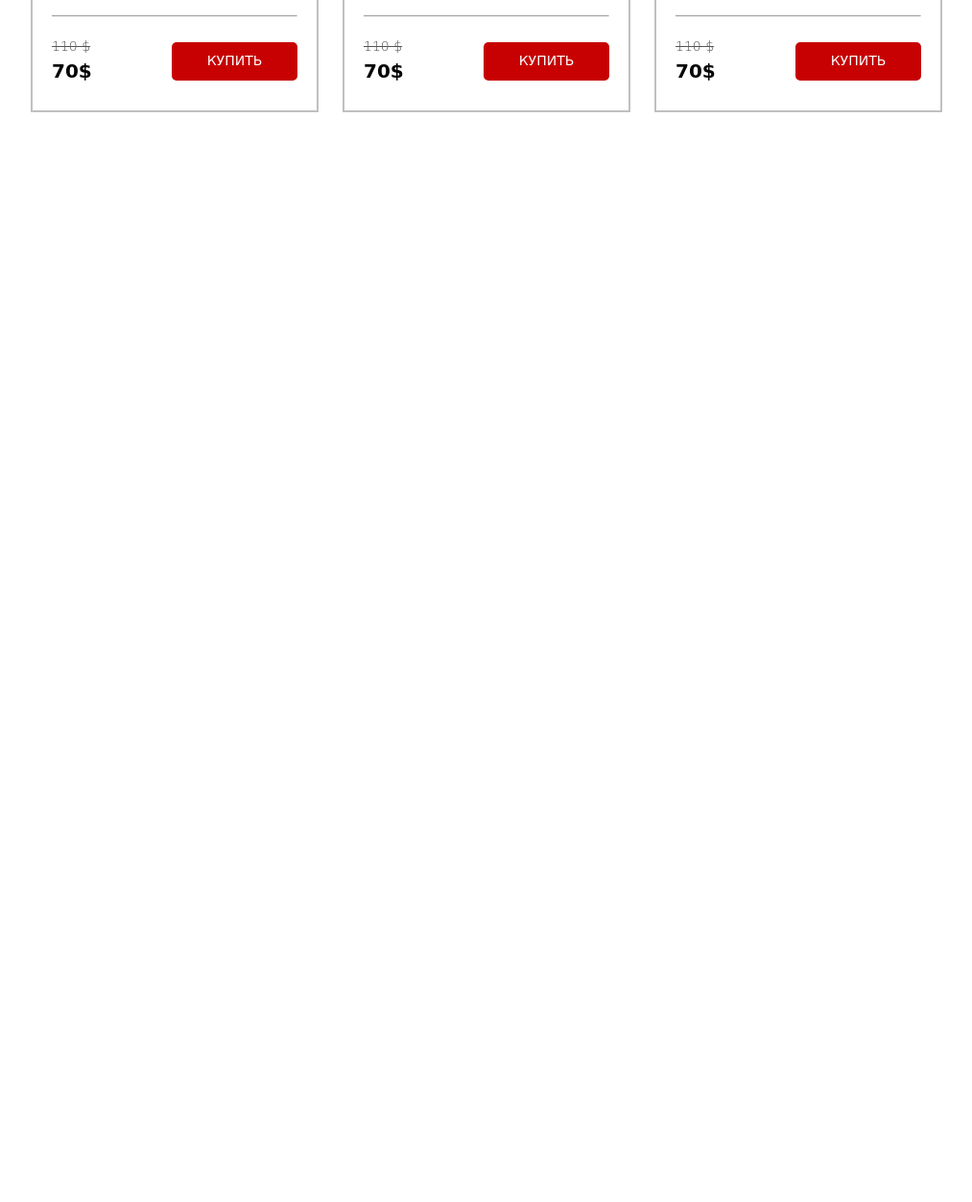
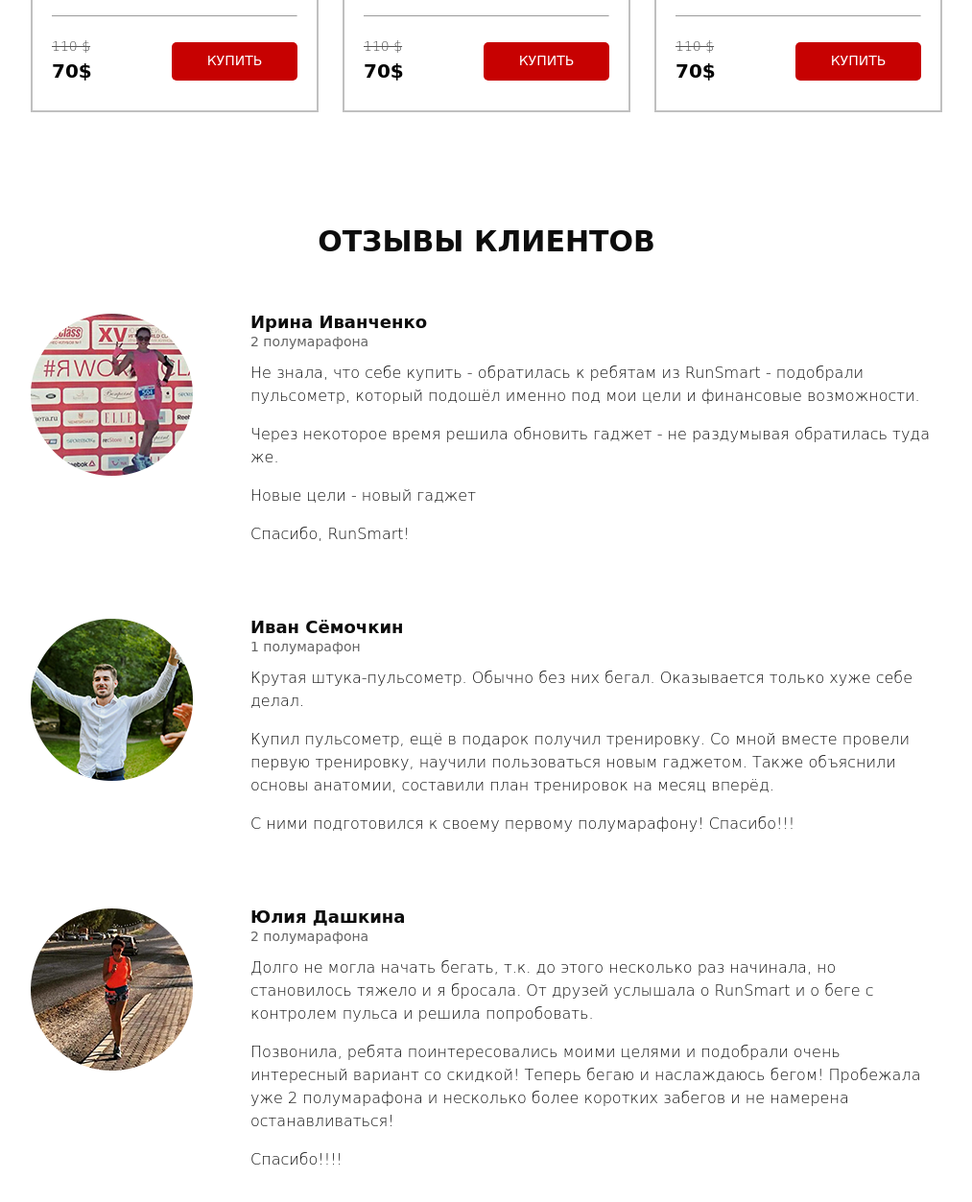
Before and after one commit to KateUdovytska/pulse, a website: page src/index.html in a window 1280 px wide. Shown: the part 3622-4875 px from the top of the page at 96% size, without its empty margins (133-1146 px from the left). Before the commit the page ends 3859 px from the top, so only its background shows below. Drawn offline with nearby package versions, Linux system fonts and the light colour scheme; a web font is replaced by a local one.

Commit message:
add section comments

```diff
--- a/src/index.html
+++ b/src/index.html
@@ -420,6 +420,53 @@
             </div>
         </div>
     </section>
+    <section class="comments">
+        <div class="container">
+            <h2 class="title">
+                отзывы клиентов
+            </h2>
+            <div class="comments__wrapper">
+                <div class="comments__comment">
+                    <img src="img/clients/photo_1.png" alt="avatar" class="comments__img">
+                    <div class="comments__inner">
+                        <div class="comments__name">Ирина Иванченко </div>
+                        <div class="comments__info">2 полумарафона</div>
+                        <div class="comments__descr">
+                            <p>Не знала, что себе купить - обратилась к ребятам из RunSmart - подобрали пульсометр, который подошёл именно под мои цели и финансовые возможности.</p>
+                            <p>Через некоторое время решила обновить гаджет - не раздумывая обратилась туда же.</p>
+                            <p>Новые цели - новый гаджет</p>
+                            <p>Спасибо, RunSmart!</p>
+                        </div>
+                    </div>
+                </div>
+                <div class="comments__comment">
+                    <img src="img/clients/photo_2.png" alt="avatar" class="comments__img">
+                    <div class="comments__inner">
+                        <div class="comments__name">Иван Сёмочкин</div>
+                        <div class="comments__info">1 полумарафон</div>
+                        <div class="comments__descr">
+                            <p>Крутая штука-пульсометр. Обычно без них бегал. Оказывается только хуже себе делал.</p>
+                            <p>Купил пульсометр, ещё в подарок получил тренировку. Со мной вместе провели первую тренировку, научили пользоваться новым гаджетом. Также объяснили основы анатомии, составили план тренировок на месяц вперёд.</p>
+                            <p>С ними подготовился к своему первому полумарафону! Спасибо!!!</p>
+                        </div>
+                    </div>
+                </div>
+                <div class="comments__comment">
+                    <img src="img/clients/photo_3.png" alt="avatar" class="comments__img">
+                    <div class="comments__inner">
+                        <div class="comments__name">Юлия Дашкина</div>
+                        <div class="comments__info">2 полумарафона</div>
+                        <div class="comments__descr">
+                            <p>Долго не могла начать бегать, т.к. до этого несколько раз начинала, но становилось тяжело и я бросала. От друзей услышала о RunSmart и о беге с контролем пульса и решила попробовать.</p>
+                            <p>Позвонила, ребята поинтересовались моими целями и подобрали очень интересный вариант со скидкой! Теперь бегаю и наслаждаюсь бегом! Пробежала уже 2 полумарафона и несколько более коротких забегов и не намерена останавливаться!</p>
+                            <p>Спасибо!!!!</p>
+                        </div>
+                    </div>
+                </div>
+
+            </div>
+        </div>
+    </section>
     <script src="https://code.jquery.com/jquery-1.11.0.min.js"></script>
     <script  src="https://code.jquery.com/jquery-migrate-1.2.1.min.js"></script>
     <script src="js/slick.min.js"></script>
--- a/src/sass/base/_media.scss
+++ b/src/sass/base/_media.scss
@@ -83,6 +83,15 @@
         &__descr {
             font-size: 16px;
         }
+    }
+    .comments {
+        &__wrapper {
+            padding: 0 30px;
+        }
+        &__descr {
+            font-size: 14px;
+        }
+
     }
     .catalog {
         &__content {
@@ -194,6 +203,7 @@
         }
     }
     .catalog {
+        padding-bottom: 50px;
         &__tab {
             width: 90px;
             line-height: 18px;
@@ -202,6 +212,28 @@
             align-items: center;
             justify-content: center;
         }
+    }
+    .comments {
+        &__comment {
+            flex-direction: column;
+        }
+        &__img {
+            display: block;
+            margin: 0 auto;
+            width: 100px;
+            height: 100px;
+        }
+        &__inner {
+            margin-left: 0;
+            margin-top: 10px;
+            p {
+                margin: 0;
+            }
+        }
+        &__name, &__info {
+            text-align: center;
+        }
+
     }
     .button {
         width: 138px;
--- /dev/null
+++ b/src/sass/blocks/_comments.scss
@@ -0,0 +1,33 @@
+.comments {
+    padding-bottom: 48px;
+    &__comment {
+        margin-top: 60px;
+        display: flex;
+    }
+    &__img {
+        width: 169px;
+        height: 169px;
+    }
+    &__inner {
+        margin-left: 60px;
+    }
+    &__name {
+        font-weight: 700;
+        font-size: 18px;
+        line-height: 18px;
+        color: $text-color;
+    }
+    &__info {
+        font-weight: 500;
+        font-size: 14px;
+        line-height: 22px;
+        color: #646464;
+    }
+    &__descr {
+        margin-top: 10px;
+        font-weight: 300;
+        font-size: 16px;
+        line-height: 24px;
+        color: $text-color;
+    }
+}
--- a/src/sass/style.scss
+++ b/src/sass/style.scss
@@ -19,5 +19,6 @@
 @import 'blocks/forms';
 @import 'blocks/carousel';
 @import 'blocks/catalog';
+@import 'blocks/comments';
 
 @import 'base/media';
```
Also changed, not shown: src/css/style.min.css.
